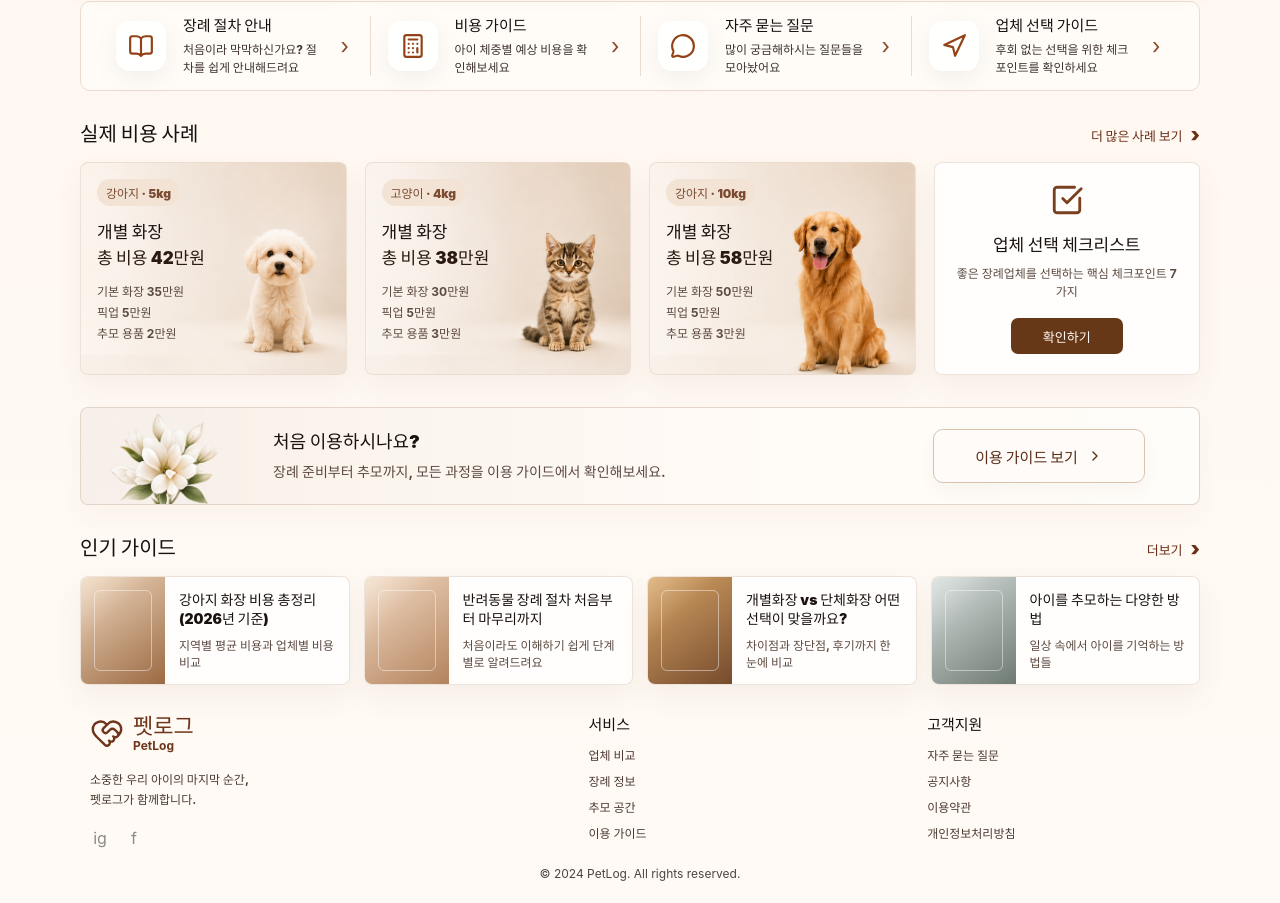
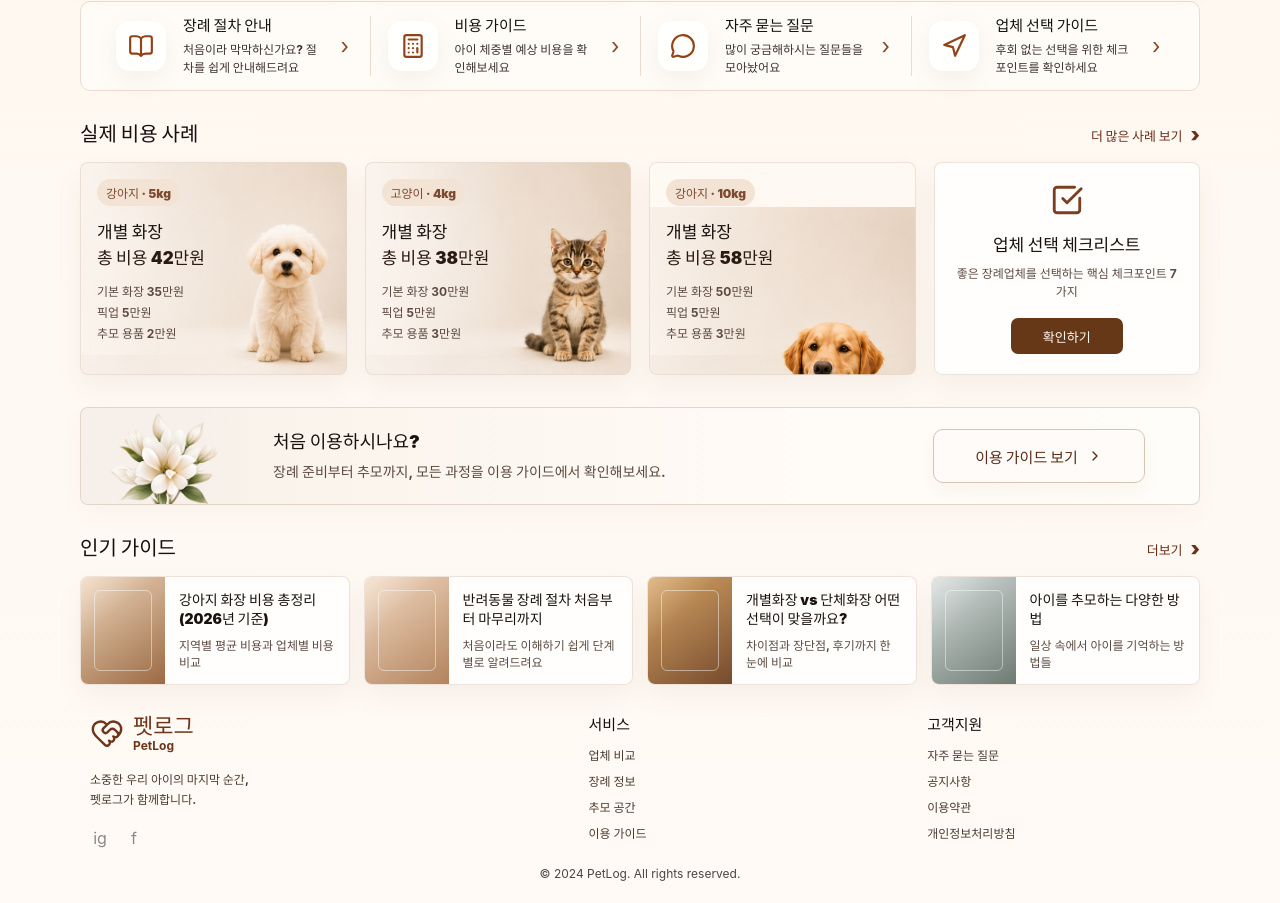
Before and after one commit to jogabi/petlog-web, a React (Vite) app: page / in a window 1280 px wide. Shown: the part 907-1810 px from the top of the page. Built offline with nearby package versions, Linux system fonts and the light colour scheme; no server answers.

Commit message:
Adjust cost card styles in App.css by reducing min-height and refining background image positioning and sizing for improved visual consistency.

```diff
--- a/src/App.css
+++ b/src/App.css
@@ -595,7 +595,7 @@ button {
 
 .cost-card {
   position: relative;
-  min-height: 150px;
+  min-height: 140px;
   overflow: hidden;
   background-color: transparent;
   background-position: right center;
@@ -605,21 +605,27 @@ button {
 
 .cost-bg-1 {
   background-image: url('./assets/cost-case-1.png');
+  background-position: right 48% center;
+  background-size: 112% auto;
 }
 
 .cost-bg-2 {
   background-image: url('./assets/cost-case-2.png');
+  background-position: right 48% center;
+  background-size: 112% auto;
 }
 
 .cost-bg-3 {
   background-image: url('./assets/cost-case-3.png');
+  background-position: right 38% top -23%;
+  background-size: 148% auto;
 }
 
 .cost-copy {
   position: relative;
   z-index: 1;
   width: 58%;
-  min-height: 150px;
+  min-height: 140px;
   padding: 16px 10px 14px 16px;
   background: linear-gradient(
     90deg,
@@ -665,7 +671,7 @@ button {
   display: grid;
   align-content: center;
   justify-items: center;
-  min-height: 150px;
+  min-height: 140px;
   padding: 20px;
   color: #7a3f1f;
   text-align: center;
```
